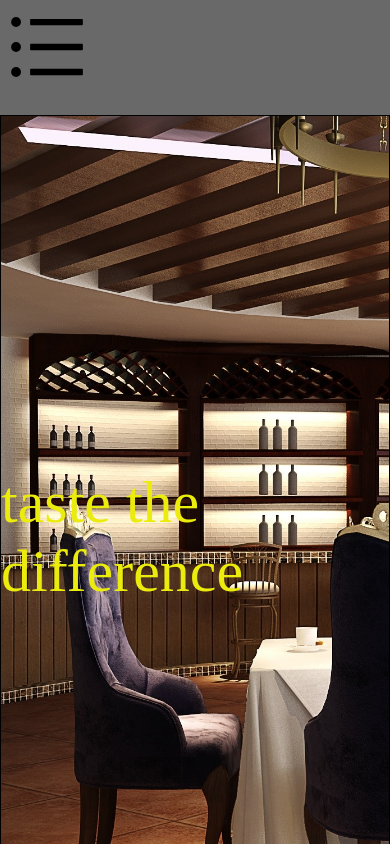
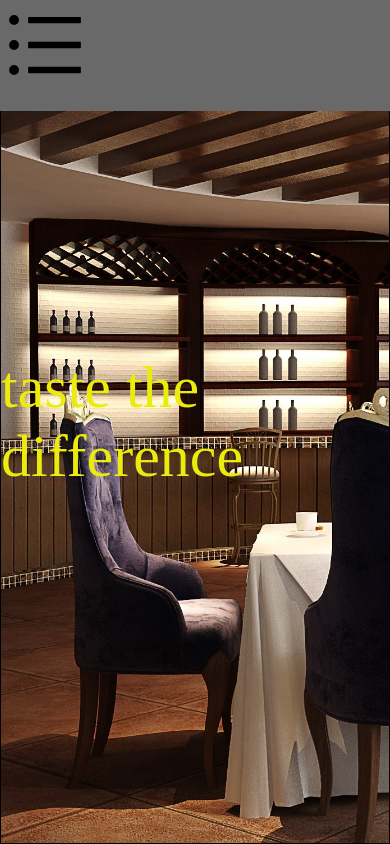
Before and after one commit to nuru11/Restaurant, a React (Create React App) app: page / in a window 390 px wide. Shown: the top 844 px of the page. Built offline with nearby package versions, Linux system fonts and the light colour scheme.

Commit message:
header style

```diff
--- a/src/component/header/header.css
+++ b/src/component/header/header.css
@@ -1,8 +1,9 @@
 header{
-    background-color: dimgray !important;
+  /*  background-color: dimgray !important;*/
+    background-color: transparent;
     height: 80px;
-    border: 2px solid dimgray !important;
-    position: fixed;
+ /*  border: 2px solid dimgray !important;*/
+   position: absolute;
     width: 100%;
 
 }
@@ -150,7 +151,8 @@ header{
     header{
         width: 100%;
         height: fit-content;
-        position: static;
+        position: absolute;
+        background-color: transparent;
     }
     .welcome{
         width: fit-content;
@@ -163,10 +165,12 @@ header{
 
     .dropdown-menu-parent{
         display: block;
+        background-color: dimgray;
     }
 
     .dropdown-item-parent-show{
         display: block;
+
     }
     .dropdown-item-parent-dontShow{
         display: none
```
